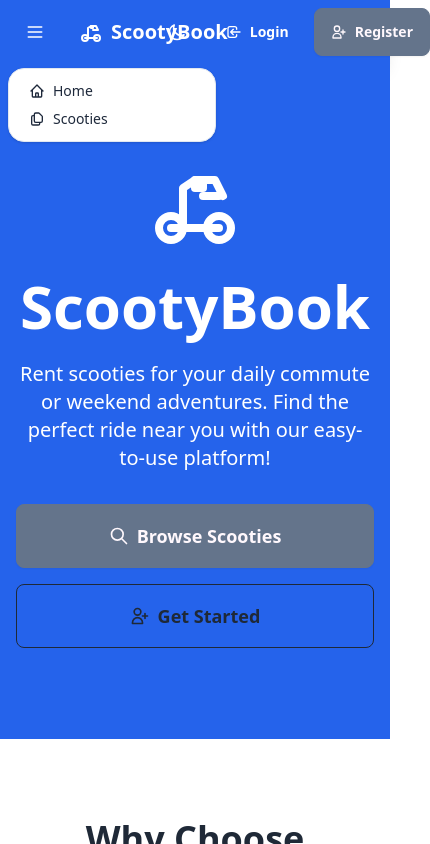
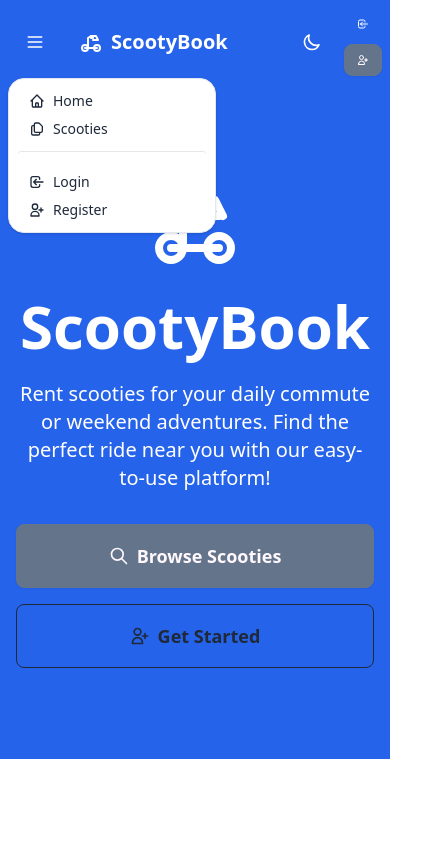
Before and after one commit to KusalPabasara/ScootyBook, a React (Create React App) app in the folder client/: page / in a window 390 px wide. Both pictures are taken after a click on the button 35 px from the left and 32 px from the top of the page. Shown: the top 844 px of the page, 430 px wide, since content can reach past the window. Built offline with nearby package versions, Linux system fonts and the light colour scheme; no server answers; the HTML template or start-up script is replaced by a standard one.

Commit message:
Fix mobile responsiveness for login/register buttons in navbar

```diff
--- a/client/src/components/Navbar.tsx
+++ b/client/src/components/Navbar.tsx
@@ -74,6 +74,23 @@ const Navbar: React.FC = () => {
                     </Link></li>
                   </>
                 )}
+              </>
+            )}
+            {!user && (
+              <>
+                <li><hr className="my-2" /></li>
+                <li><Link to="/login" className="flex items-center gap-2">
+                  <svg className="w-4 h-4" fill="none" stroke="currentColor" viewBox="0 0 24 24">
+                    <path strokeLinecap="round" strokeLinejoin="round" strokeWidth="2" d="M11 16l-4-4m0 0l4-4m-4 4h14m-5 4v1a3 3 0 01-3 3H6a3 3 0 01-3-3V7a3 3 0 013-3h7a3 3 0 013 3v1" />
+                  </svg>
+                  Login
+                </Link></li>
+                <li><Link to="/register" className="flex items-center gap-2">
+                  <svg className="w-4 h-4" fill="none" stroke="currentColor" viewBox="0 0 24 24">
+                    <path strokeLinecap="round" strokeLinejoin="round" strokeWidth="2" d="M18 9v3m0 0v3m0-3h3m-3 0h-3m-2-5a4 4 0 11-8 0 4 4 0 018 0zM3 20a6 6 0 0112 0v1H3v-1z" />
+                  </svg>
+                  Register
+                </Link></li>
               </>
             )}
           </ul>
@@ -260,18 +277,18 @@ const Navbar: React.FC = () => {
             </ul>
           </div>
         ) : (
-          <div className="flex gap-2">
-            <Link to="/login" className="btn btn-ghost flex items-center gap-2">
-              <svg className="w-4 h-4" fill="none" stroke="currentColor" viewBox="0 0 24 24">
+          <div className="flex flex-col sm:flex-row gap-1 sm:gap-2">
+            <Link to="/login" className="btn btn-ghost btn-sm sm:btn-md flex items-center gap-1 sm:gap-2">
+              <svg className="w-3 h-3 sm:w-4 sm:h-4" fill="none" stroke="currentColor" viewBox="0 0 24 24">
                 <path strokeLinecap="round" strokeLinejoin="round" strokeWidth="2" d="M11 16l-4-4m0 0l4-4m-4 4h14m-5 4v1a3 3 0 01-3 3H6a3 3 0 01-3-3V7a3 3 0 013-3h7a3 3 0 013 3v1" />
               </svg>
-              Login
+              <span className="hidden xs:inline">Login</span>
             </Link>
-            <Link to="/register" className="btn btn-secondary flex items-center gap-2">
-              <svg className="w-4 h-4" fill="none" stroke="currentColor" viewBox="0 0 24 24">
+            <Link to="/register" className="btn btn-secondary btn-sm sm:btn-md flex items-center gap-1 sm:gap-2">
+              <svg className="w-3 h-3 sm:w-4 sm:h-4" fill="none" stroke="currentColor" viewBox="0 0 24 24">
                 <path strokeLinecap="round" strokeLinejoin="round" strokeWidth="2" d="M18 9v3m0 0v3m0-3h3m-3 0h-3m-2-5a4 4 0 11-8 0 4 4 0 018 0zM3 20a6 6 0 0112 0v1H3v-1z" />
               </svg>
-              Register
+              <span className="hidden xs:inline">Register</span>
             </Link>
           </div>
         )}
```
